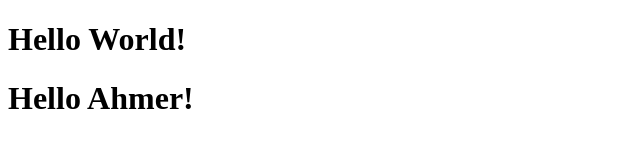
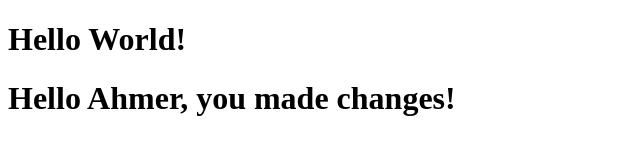
Before and after one commit to Itachi0007/heycoach, a plain HTML site: page index.html in a window 1280 px wide. Shown: the whole page, without its empty margins (0-640 px from the left). Drawn offline with Linux system fonts and the light colour scheme.

Commit message:
changes by ahmer again

```diff
--- a/index.html
+++ b/index.html
@@ -8,6 +8,6 @@
 </head>
 <body>
   <h1>Hello World!</h1>
-  <h1>Hello Ahmer!</h1>
+  <h1>Hello Ahmer, you made changes!</h1>
 </body>
 </html>
```
